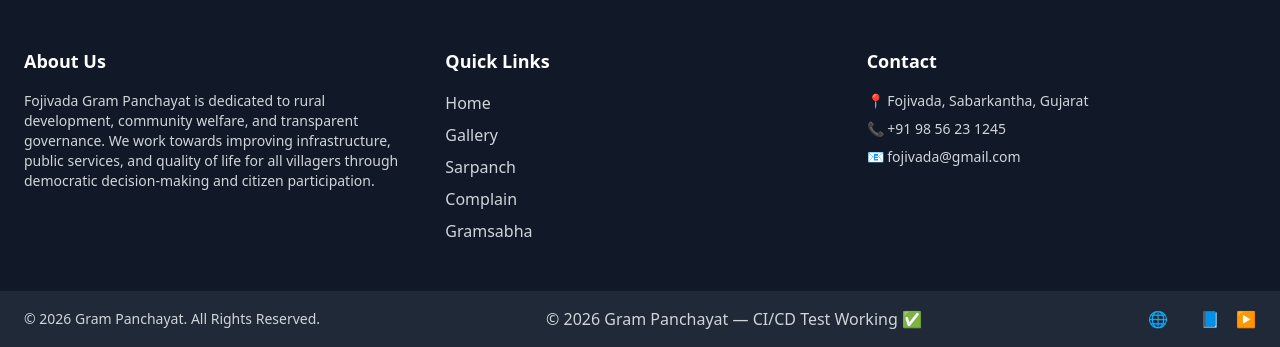
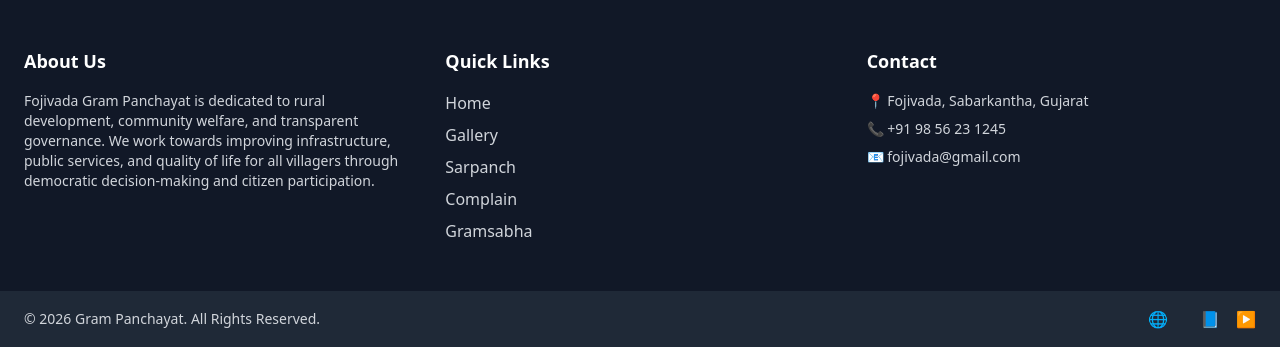
Before and after one commit to Sandip-2006/online-gram-panchayat, a Django app: page /about/ in a window 1280 px wide. Shown: the part 1275-1622 px from the top of the page. Run offline with Django 5.2, Linux system fonts and the light colour scheme; style sheets or scripts are compiled from the project's sources; some libraries are stand-ins or nearby versions.

Commit message:
test ci cd docker live reflect

```diff
--- a/gram_panchayat/templates/layout.html
+++ b/gram_panchayat/templates/layout.html
@@ -548,8 +548,6 @@
         <p class="text-sm">
           © {% now 'Y' %} Gram Panchayat. All Rights Reserved.
         </p>
-        <p>© 2026 Gram Panchayat — CI/CD Test Working ✅</p>
-
         <div class="flex space-x-4">
           <a href="#" class="hover:text-white">🌐</a>
           <a href="#" class="hover:text-white">📘</a>
```
Also changed, not shown: .github/workflows/django-cd.yml.
